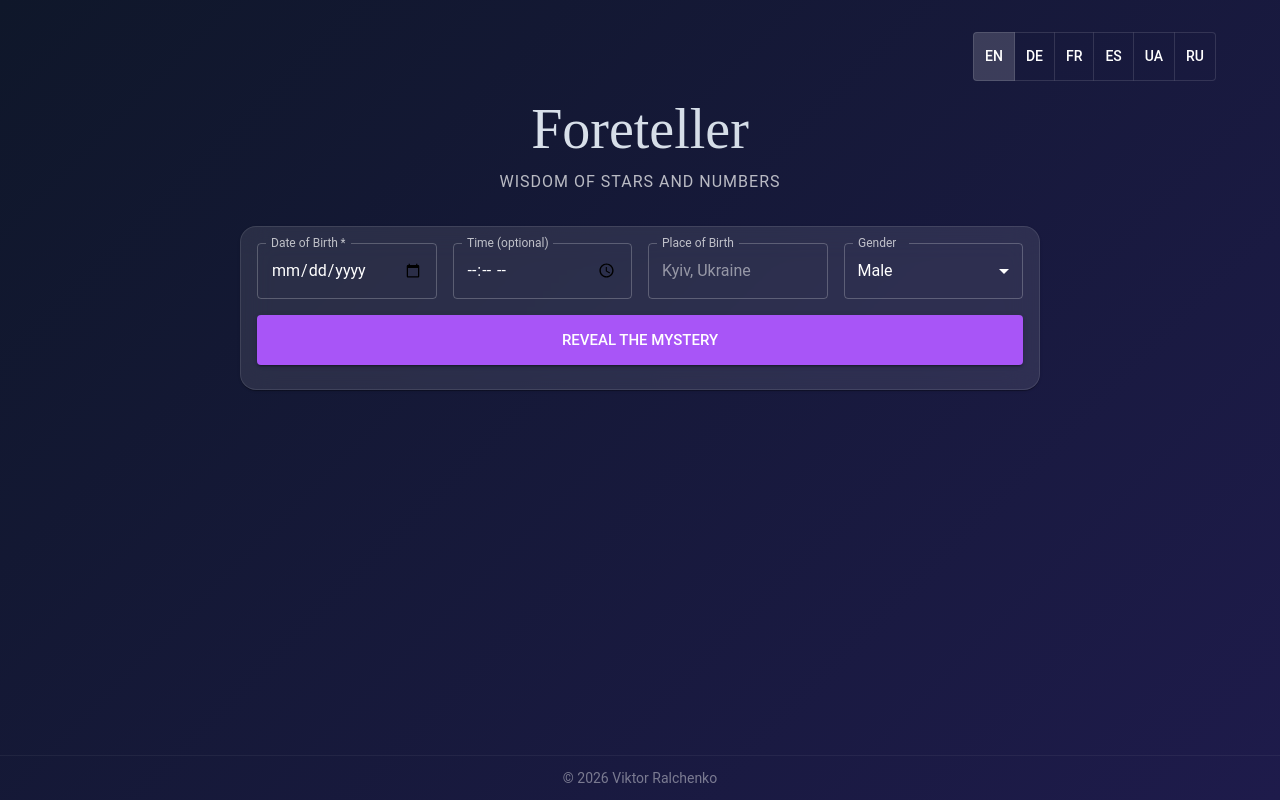
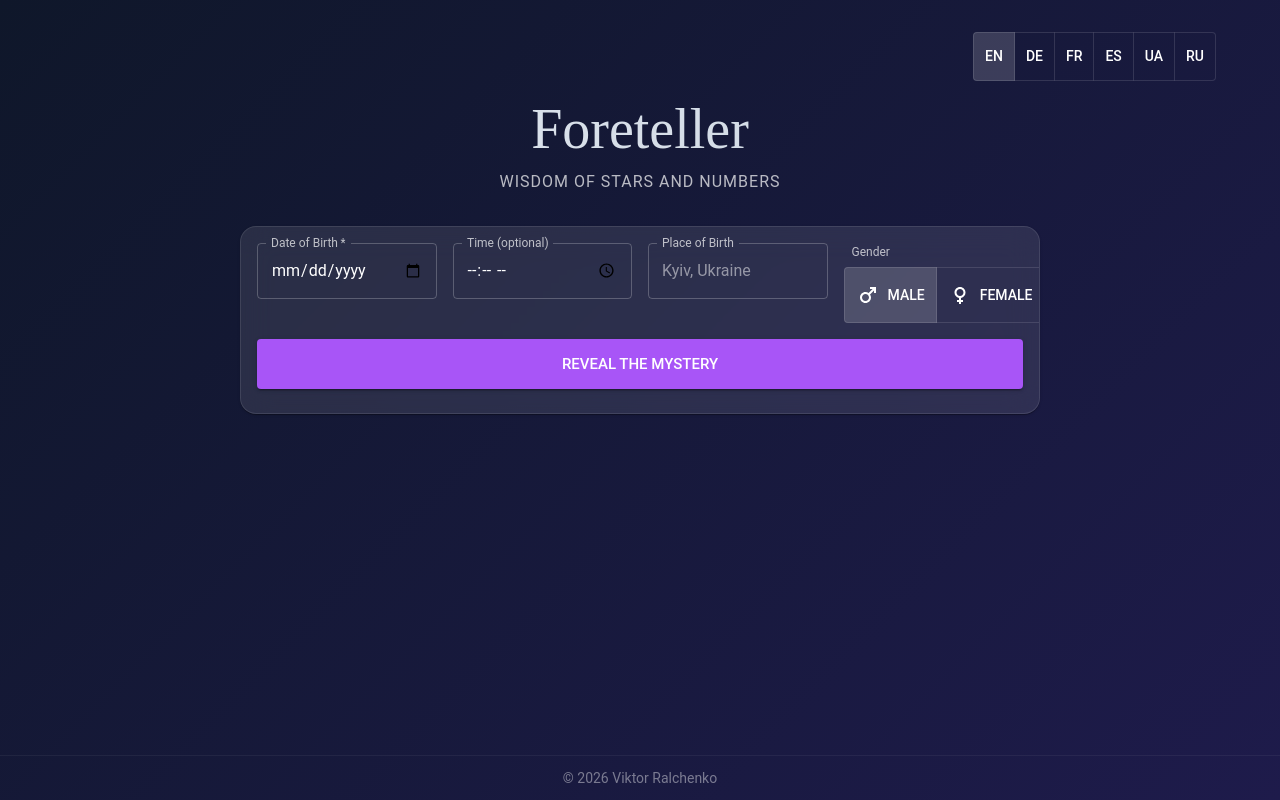
Before and after one commit to vralchenko/Foreteller, a React (Vite) app in the folder client/: page / in a window 1280 px wide. Built offline with nearby package versions, Linux system fonts and the light colour scheme.

Commit message:
UI: Replace gender select with ToggleButtonGroup and icons

```diff
--- a/client/src/components/BirthForm.tsx
+++ b/client/src/components/BirthForm.tsx
@@ -1,11 +1,22 @@
-import { Card, CardContent, Grid, TextField, Button, Select, MenuItem, FormControl, InputLabel } from '@mui/material';
+import {
+    Card,
+    CardContent,
+    Grid,
+    TextField,
+    Button,
+    ToggleButton,
+    ToggleButtonGroup,
+    Typography,
+    Box
+} from '@mui/material';
+import { Male as MaleIcon, Female as FemaleIcon } from '@mui/icons-material';
 import { FormData, Translations } from '../types';
 
 interface BirthFormProps {
     formData: FormData;
     translations: Translations;
     loading: boolean;
-    onChange: (e: React.ChangeEvent<HTMLInputElement>) => void;
+    onChange: (e: any) => void;
     onSubmit: (e: React.FormEvent) => void;
 }
 
@@ -16,6 +27,12 @@ export const BirthForm: React.FC<BirthFormProps> = ({
     onChange,
     onSubmit,
 }) => {
+    const handleGenderChange = (_: React.MouseEvent<HTMLElement>, newGender: 'male' | 'female') => {
+        if (newGender !== null) {
+            onChange({ target: { name: 'gender', value: newGender } });
+        }
+    };
+
     return (
         <Card sx={{ maxWidth: 800, mx: 'auto', mb: 4 }}>
             <CardContent>
@@ -56,19 +73,28 @@ export const BirthForm: React.FC<BirthFormProps> = ({
                             />
                         </Grid>
                         <Grid item xs={12} sm={3}>
-                            <FormControl fullWidth>
-                                <InputLabel>{translations.gender}</InputLabel>
-                                <Select
-                                    name="gender"
+                            <Box>
+                                <Typography variant="caption" color="text.secondary" sx={{ mb: 0.5, display: 'block', ml: 1 }}>
+                                    {translations.gender}
+                                </Typography>
+                                <ToggleButtonGroup
                                     value={formData.gender}
-                                    label={translations.gender}
-                                    onChange={(e: any) => onChange(e)}
-                                    required
+                                    exclusive
+                                    onChange={handleGenderChange}
+                                    fullWidth
+                                    size="medium"
+                                    sx={{ height: 56 }}
                                 >
-                                    <MenuItem value="male">{translations.male}</MenuItem>
-                                    <MenuItem value="female">{translations.female}</MenuItem>
-                                </Select>
-                            </FormControl>
+                                    <ToggleButton value="male" sx={{ gap: 1 }}>
+                                        <MaleIcon />
+                                        {translations.male}
+                                    </ToggleButton>
+                                    <ToggleButton value="female" sx={{ gap: 1 }}>
+                                        <FemaleIcon />
+                                        {translations.female}
+                                    </ToggleButton>
+                                </ToggleButtonGroup>
+                            </Box>
                         </Grid>
                         <Grid item xs={12}>
                             <Button
```
